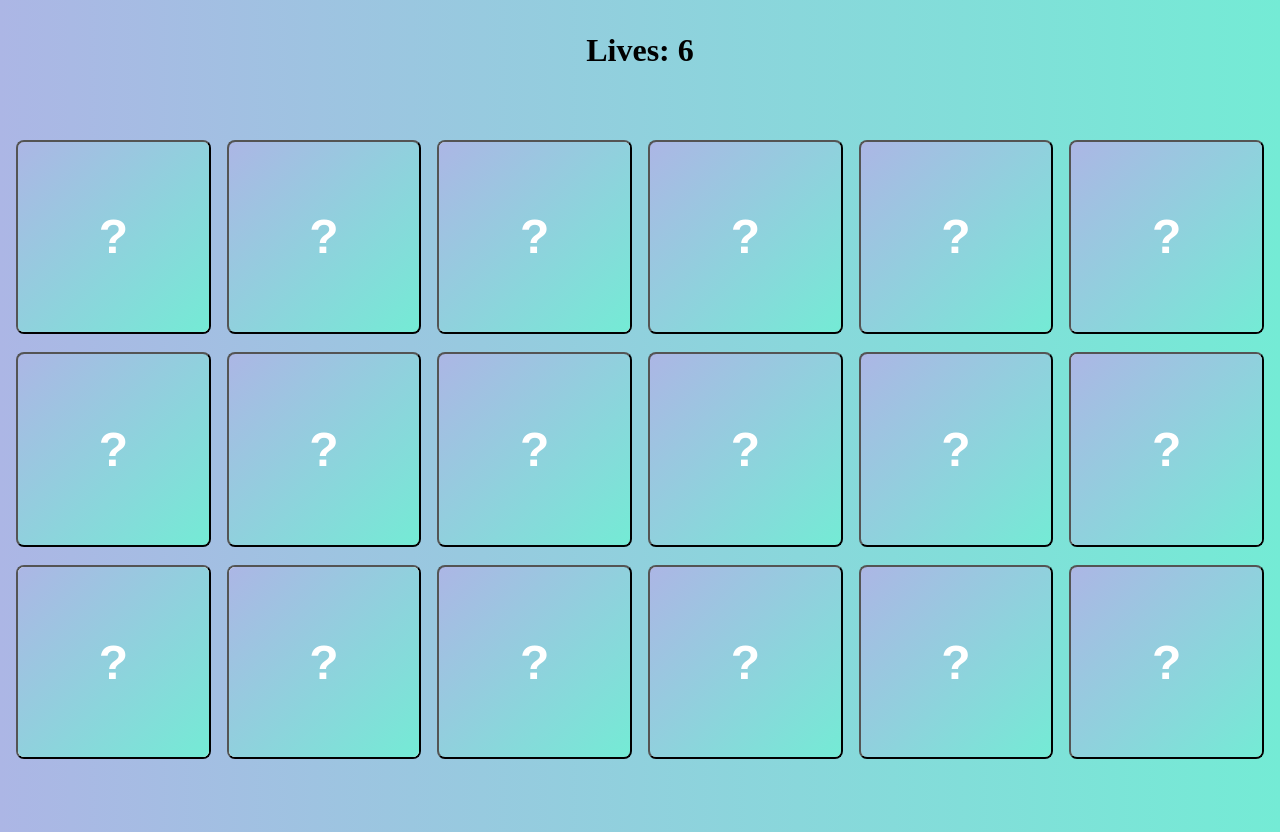
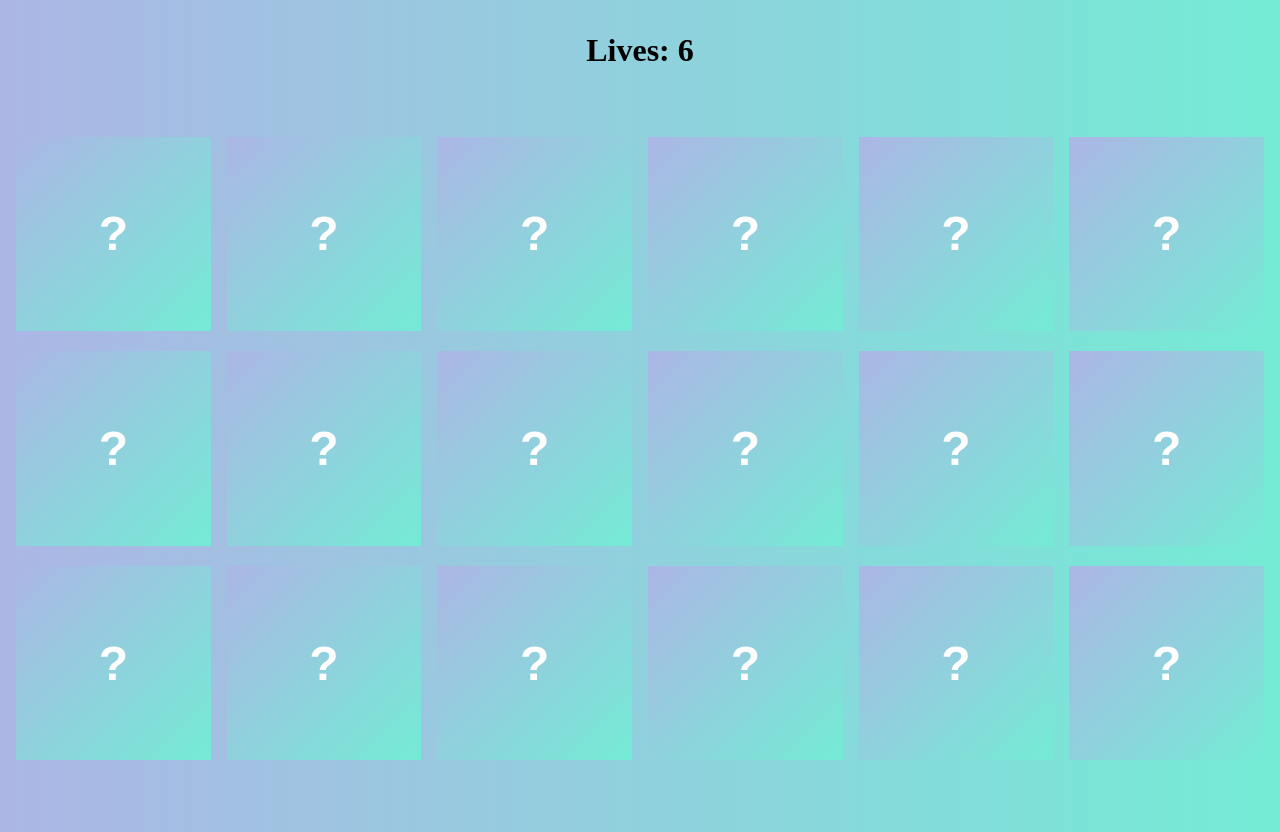
Before and after one commit to Patshakeitout/api-memory, an Angular app in the folder frontend/: page / in a window 1280 px wide. Built offline with nearby package versions, Linux system fonts and the light colour scheme.

Commit message:
refact: layout adaption of card for flipping effect

```diff
--- a/frontend/src/app/shared/components/card/card.html
+++ b/frontend/src/app/shared/components/card/card.html
@@ -1,8 +1,10 @@
-<button class="card" [class.flipped]="flipState()">
-  <figure>
-    <img class="face" [src]="image().imgSrc" [alt]="image().title" />
-    <figcaption>{{ image().title }}, {{ image().artist }}, {{ image().year }}</figcaption>
-  </figure>
+<button class="card" (click)="flipCard()" [class.flipped]="flipState()">
+  <div class="inner">
+    <figure>
+      <img class="face" [src]="image().imgSrc" [alt]="image().title" />
+      <figcaption>{{ image().title }}, {{ image().artist }}, {{ image().year }}</figcaption>
+    </figure>
 
-  <div class="back" aria-hidden="true" (click)="flipCard();">?</div>
+    <div class="back" aria-hidden="true">?</div>
+  </div>
 </button>
--- a/frontend/src/app/shared/components/card/card.scss
+++ b/frontend/src/app/shared/components/card/card.scss
@@ -1,31 +1,44 @@
-
 .card {
+  background: transparent;
   position: relative;
+  border: none;
   aspect-ratio: 1 / 1;
   width: 100%;
   height: 100%;
   min-width: 0;
   min-height: 0;
-  overflow: hidden;
-  border-radius: 0.5rem;
+  perspective: 800px;
 
   &:hover figcaption,
   &:focus-visible figcaption {
     opacity: 1;
   }
 
-  &.flipped .back {
-    opacity: 0;
-    transition: opacity 0.3s ease;
+  &.flipped .inner {
+    transition: transform 2s ease;
+    transform: rotateY(180deg);
   }
 }
 
+.inner {
+  position: relative;
+  width: 100%;
+  height: 100%;
+  transform-style: preserve-3d;
+  transition: transform 2s ease;
+}
+
+
 figure {
+  position: absolute;
+  inset: 0;
   display: flex;
   flex-direction: column;
   justify-content: space-between;
   width: 100%;
   height: 100%;
+  backface-visibility: hidden;
+  transform: rotateY(180deg);
 }
 
 .face {
@@ -42,8 +55,6 @@ figcaption {
   padding: 0.5rem;
   background: rgba(0, 0, 0, 0.65);
   color: #fff;
-  opacity: 0;
-  transition: opacity 0.3s ease;
 }
 
 .back {
@@ -55,4 +66,5 @@ figcaption {
   color: #fff;
   font-size: 3rem;
   font-weight: bold;
+  backface-visibility: hidden;
 }
```
